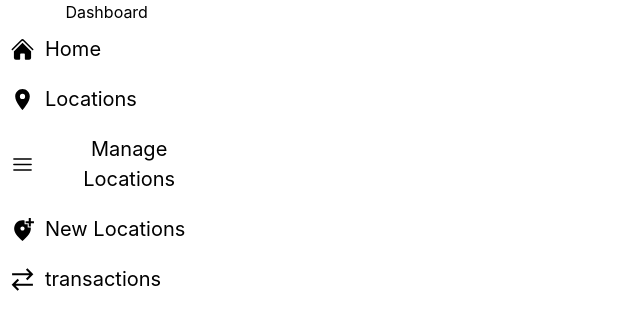
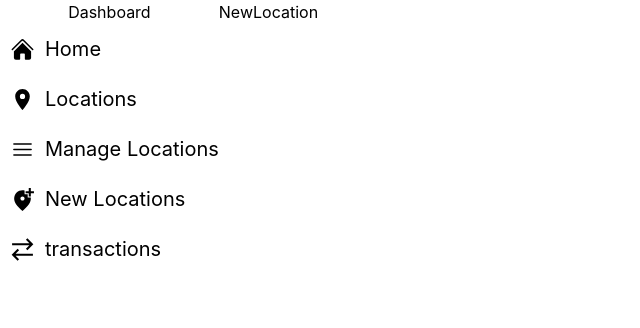
Before and after one commit to realmowhamad/travel, a React (Create React App) app: page /newLocations in a window 1280 px wide. Shown: the top 328 px of the page, without its empty margins (0-640 px from the left). Built offline with nearby package versions, Linux system fonts and the light colour scheme.

Commit message:
finish side Bar

```diff
--- a/src/Components/SideBar/SideBar.jsx
+++ b/src/Components/SideBar/SideBar.jsx
@@ -9,7 +9,7 @@ import React from "react";
 export default function SideBar() {
     return (
 
-        <div className='sticky w-1/6 h-screen'>
+        <div className='sticky max-w-1/6 min-w-1/6 h-screen'>
             <h1>Dashboard</h1>
             <ul className={`${style.sideBarList}`}>
                 <Link to=''>
--- /dev/null
+++ b/src/Pages/NewLocation/NewLocation.jsx
@@ -0,0 +1,5 @@
+import React from "react";
+
+export default function NewLocation() {
+    return <div>NewLocation</div>;
+}
--- a/src/Routes/Routes.js
+++ b/src/Routes/Routes.js
@@ -1,7 +1,9 @@
 import Main from "../Pages/Mainpage/Main";
+import NewLocation from "../Pages/NewLocation/NewLocation";
 
 const routes = [
-    { path: "/", element: <Main /> }
+    { path: "/", element: <Main /> },
+    { path: "/newLocations", element: <NewLocation /> },
 ]
 
 export default routes
```
